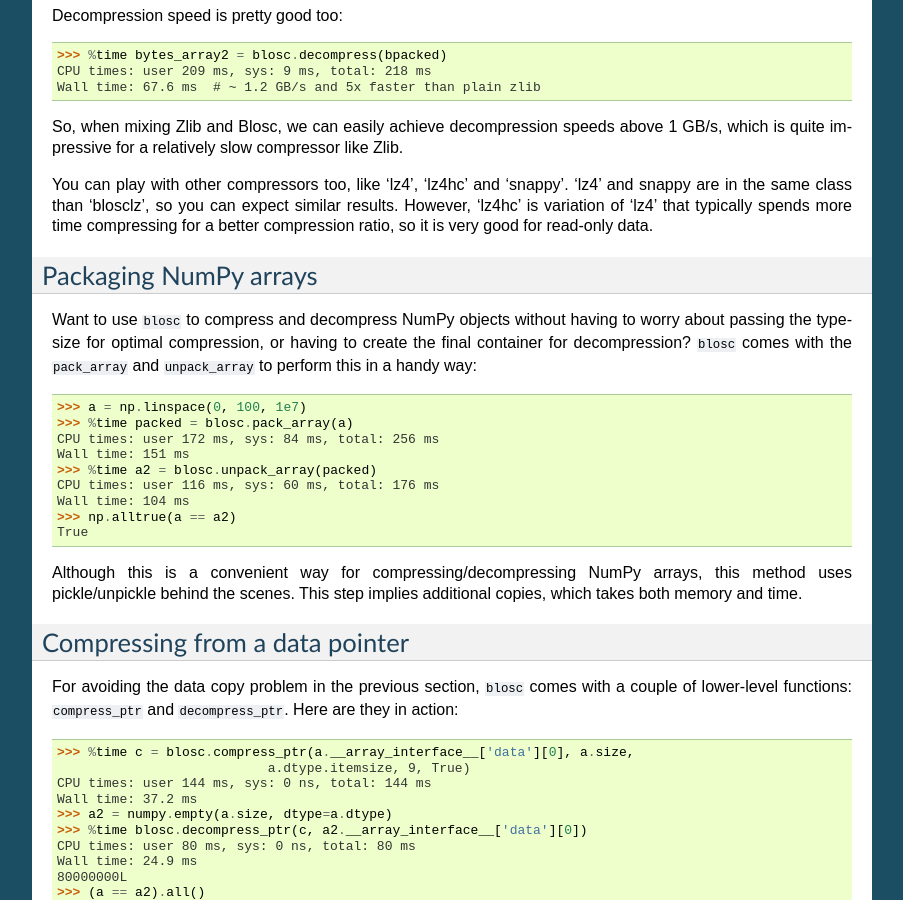
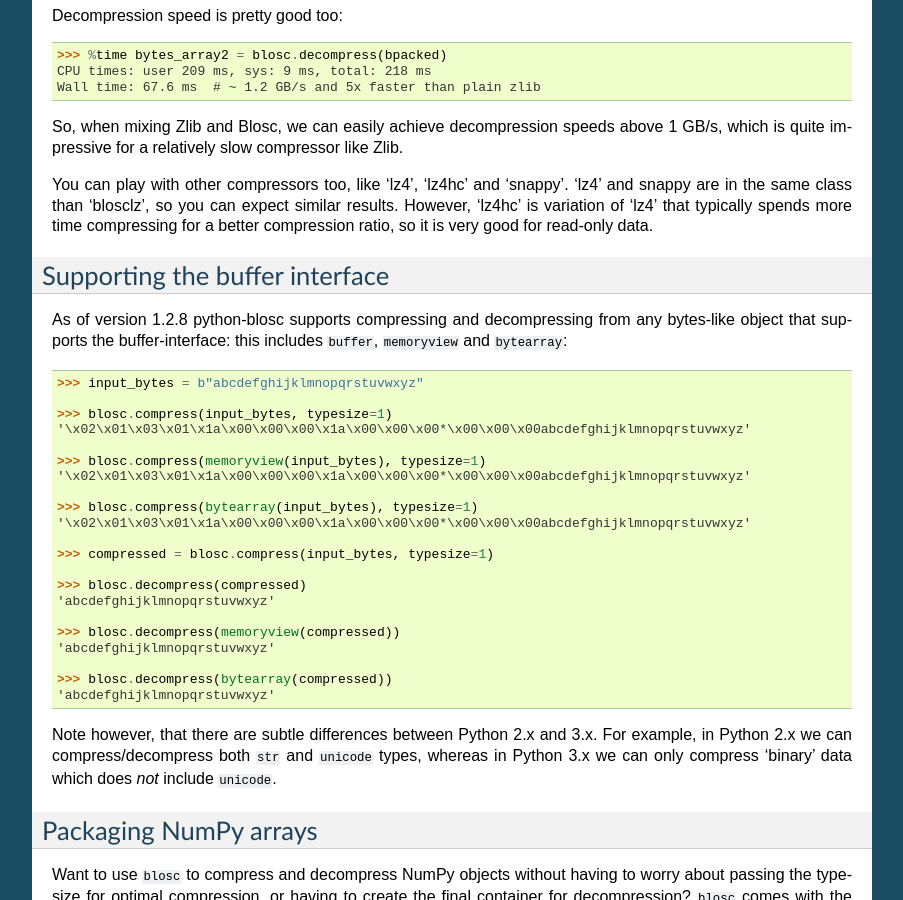
Before and after one commit to Blosc/python-blosc, a Sphinx documentation site: the page built from doc/tutorial.rst, in a window 1280 px wide and 900 px high, scrolled down 1498 px. Shown: the whole window, without its empty margins (198-1101 px from the left). Built offline with Sphinx 7.4.7, drawn with Linux system fonts in a browser that asks for light colours; some of the changed text lies outside the part shown.

Commit message:
document that we support the buffer interface

```diff
--- a/doc/tutorial.rst
+++ b/doc/tutorial.rst
@@ -104,6 +104,40 @@ you can expect similar results.  However, 'lz4hc' is variation of
 'lz4' that typically spends more time compressing for a better
 compression ratio, so it is very good for read-only data.
 
+Supporting the buffer interface
+===============================
+
+As of version 1.2.8 python-blosc supports compressing and decompressing from
+any bytes-like object that supports the buffer-interface: this includes
+`buffer`, `memoryview` and `bytearray`::
+
+    >>> input_bytes = b"abcdefghijklmnopqrstuvwxyz"
+
+    >>> blosc.compress(input_bytes, typesize=1)
+    '\x02\x01\x03\x01\x1a\x00\x00\x00\x1a\x00\x00\x00*\x00\x00\x00abcdefghijklmnopqrstuvwxyz'
+
+    >>> blosc.compress(memoryview(input_bytes), typesize=1)
+    '\x02\x01\x03\x01\x1a\x00\x00\x00\x1a\x00\x00\x00*\x00\x00\x00abcdefghijklmnopqrstuvwxyz'
+
+    >>> blosc.compress(bytearray(input_bytes), typesize=1)
+    '\x02\x01\x03\x01\x1a\x00\x00\x00\x1a\x00\x00\x00*\x00\x00\x00abcdefghijklmnopqrstuvwxyz'
+
+    >>> compressed = blosc.compress(input_bytes, typesize=1)
+
+    >>> blosc.decompress(compressed)
+    'abcdefghijklmnopqrstuvwxyz'
+
+    >>> blosc.decompress(memoryview(compressed))
+    'abcdefghijklmnopqrstuvwxyz'
+
+    >>> blosc.decompress(bytearray(compressed))
+    'abcdefghijklmnopqrstuvwxyz'
+
+Note however, that there are subtle differences between Python 2.x and 3.x.
+For example, in Python 2.x we can compress/decompress both `str` and `unicode`
+types, whereas in Python 3.x we can only compress 'binary' data which does
+*not* include `unicode`.
+
 
 Packaging NumPy arrays
 ======================
```
